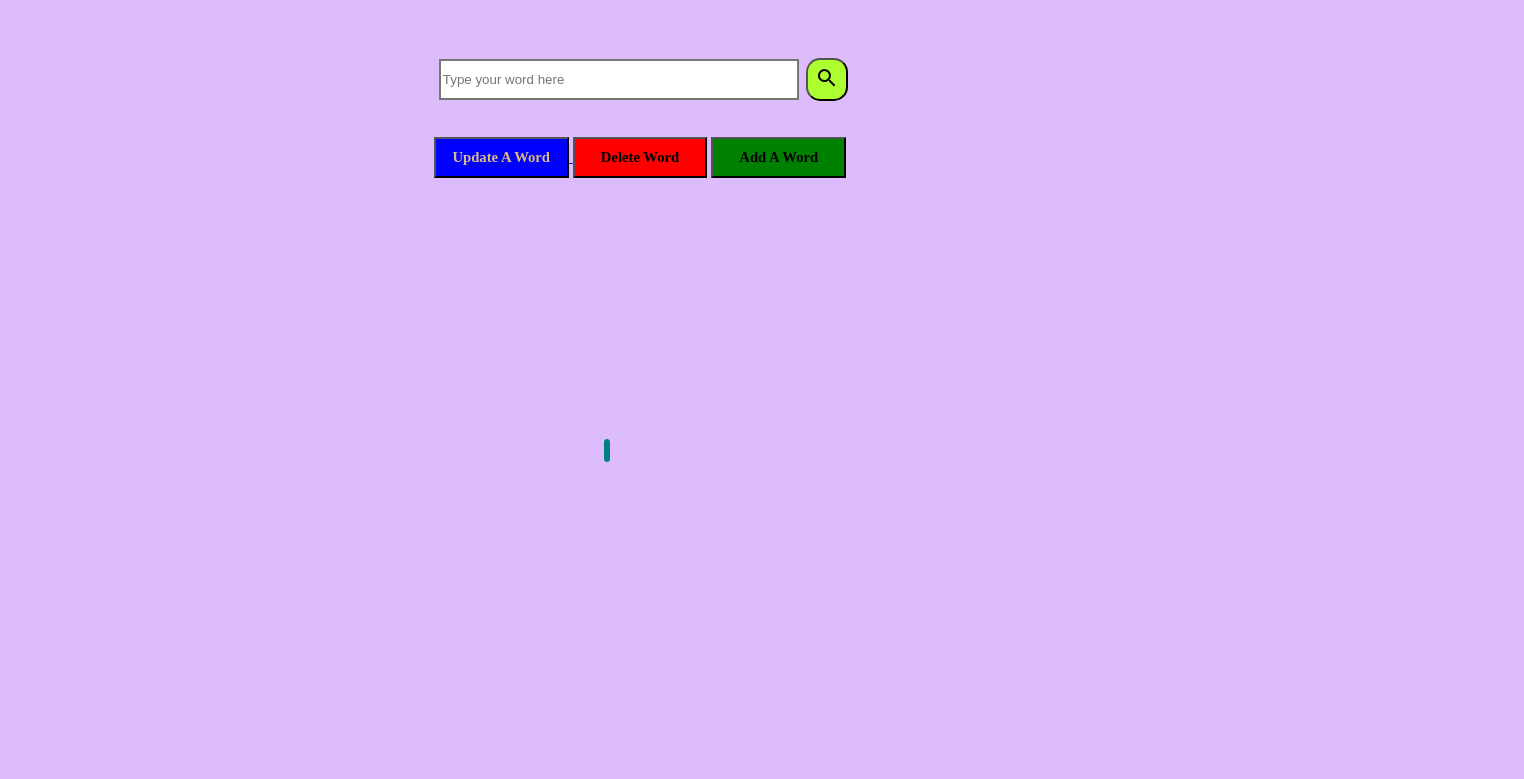
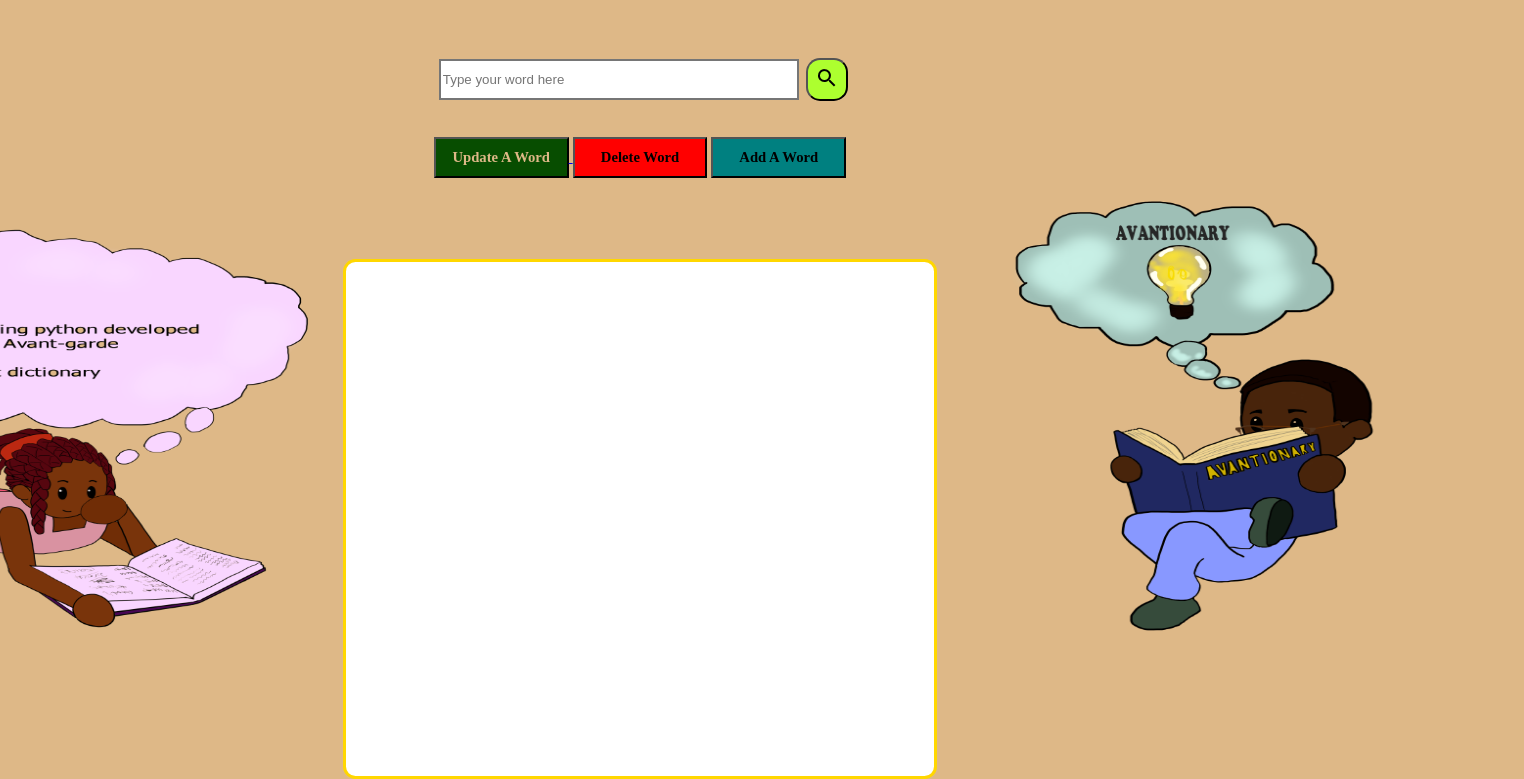
Before and after one commit to trevenue44/avantionary, a plain HTML site: page avantionary-web/Avantionary/html/index.html in a window 1280 px wide. Shown: the part 73-852 px from the top of the page, 1524 px wide, since content can reach past the window. Before the commit the page ends 800 px from the top, so only its background shows below. Drawn offline with Linux system fonts and the light colour scheme; a web font is replaced by a local one.

Commit message:
Artistic Improvements :D
Changed some colours and added art by Skokum Dzed

```diff
--- a/avantionary-web/Avantionary/css/index.css
+++ b/avantionary-web/Avantionary/css/index.css
@@ -4,13 +4,13 @@ body {
     align-items: center;
     position: relative;
     margin:1ex;
-    background-color: rgb(221, 188, 252);
+    background-color: burlywood;
 }
 
 header{
     position: relative;
     width: 100%;
-    background-color: teal;
+    background-color: black; /*teal;*/
     margin-bottom: 2ex;
     display: flex;
     flex-direction: row;
@@ -19,7 +19,7 @@ header{
  header h1{
     font-family: 'Uchen', serif;
     font-size: 6ex;
-    color: rgb(0, 0, 0);
+    color: rgb(160, 136, 4);
     margin: 0ex;
 }
 #output{
@@ -69,18 +69,29 @@ header{
     width: 55ex;
 }
 
+.art{
+    width: 80ex;
+    height: 80ex;
+}
+
+#output_area{
+    display: flex;
+    flex-direction: row;
+    width: fit-content;
+    height: fit-content;
+    margin: 0;
+}
 output{
     margin-top: 10ex;
     height: 70ex;
     width: 80ex;
     border-radius: 1.7ex;
     background-color: white;
-    border: teal;
+    border: gold;
     border-style: solid;
 }
 
 #main_buttons_div{
-    /* border-style:solid; */
     margin-top:2ex;
     padding: 1ex;
 }
@@ -98,14 +109,14 @@ output{
 }
 
 #add_word_button{
-    background-color: green;
+    background-color: teal;
     font-family: 'Uchen', serif;
     font-size: 2ex;
     font-weight: 800;
 }
 
 #update_word_button{
-    background-color: blue;
+    background-color: rgb(7, 77, 0);
     font-family: 'Uchen', serif;
     font-size: 2ex;
     font-weight: 800;
--- a/avantionary-web/Avantionary/css/update.css
+++ b/avantionary-web/Avantionary/css/update.css
@@ -4,13 +4,13 @@ body {
     align-items: center;
     position: relative;
     margin:1ex;
-    background-color: rgb(221, 188, 252);
+    background-color: burlywood;
 }
 
 header{
     position: relative;
     width: 100%;
-    background-color: teal;
+    background-color: black; /*teal;*/
     margin-bottom: 2ex;
     display: flex;
     flex-direction: row;
@@ -19,8 +19,19 @@ header{
  header h1{
     font-family: 'Uchen', serif;
     font-size: 6ex;
-    color: rgb(0, 0, 0);
+    color: rgb(160, 136, 4);
     margin: 0ex;
+}
+#update_area{
+    display: flex;
+    flex-direction: row;
+    width: fit-content;
+    height: fit-content;
+    margin: 0;
+}
+.art{
+    width: 80ex;
+    height: 80ex;
 }
 #update_info{
     display: flex;
```
Also changed, not shown: avantionary-web/Avantionary/html/update.html (+8 -0 lines), avantionary-web/Avantionary/images/AvantionaryColour2.png (added), avantionary-web/Avantionary/images/AvantionaryGyal2.png (added).
